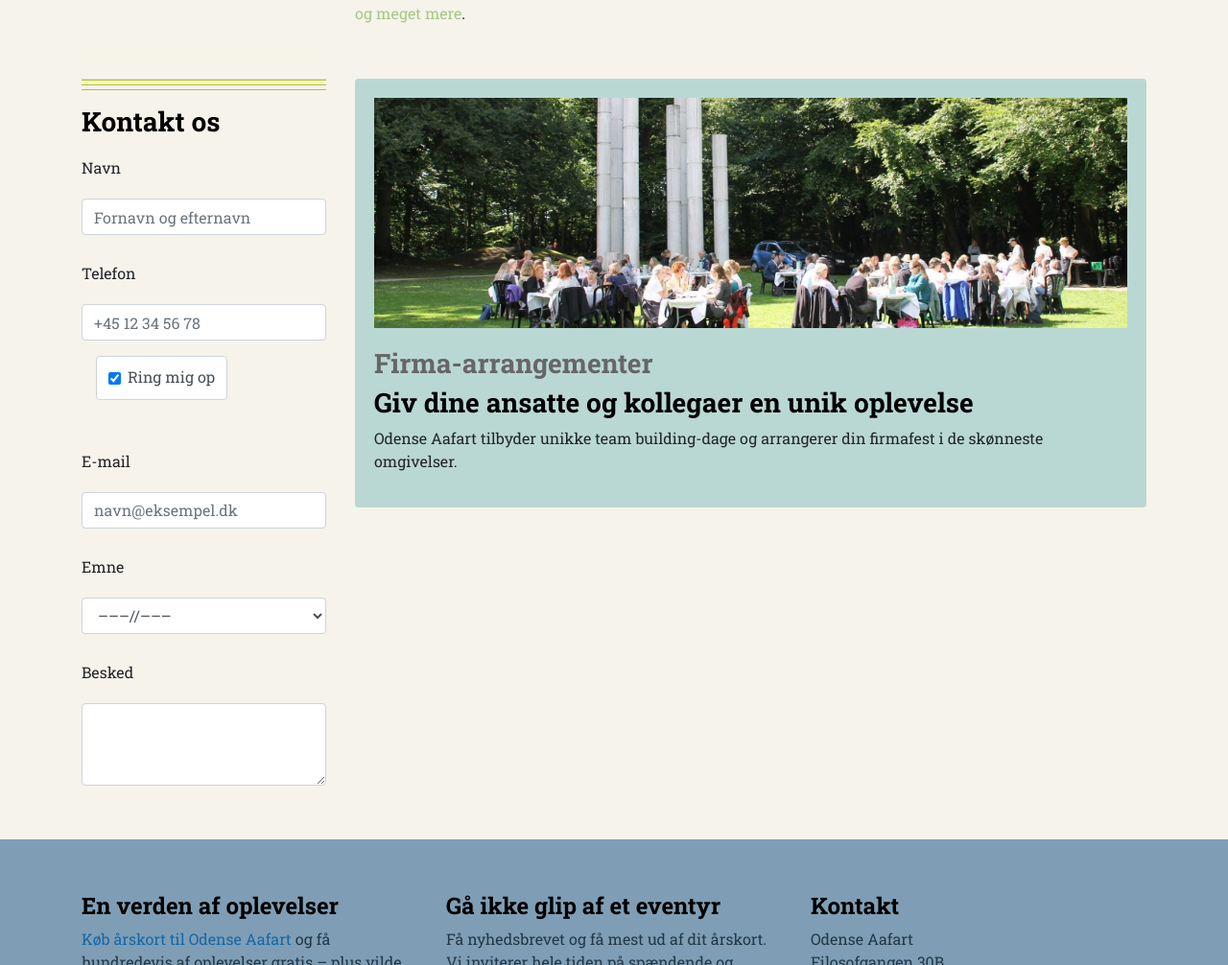
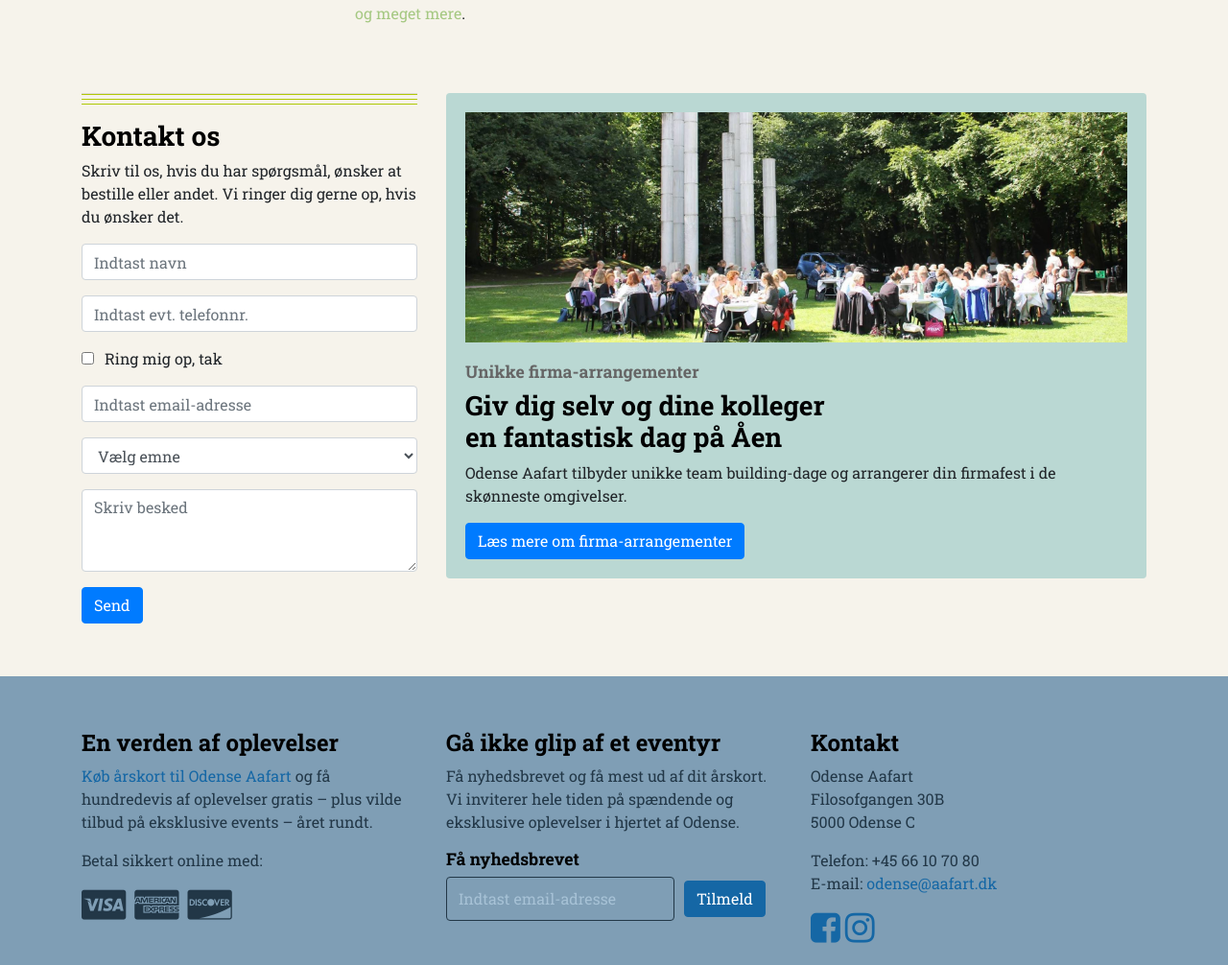
Before and after one commit to mariarobstad/aafart, a plain HTML site: page index.html in a window 1280 px wide. Shown: the part 1794-2800 px from the top of the page at 96% size. Drawn offline with nearby package versions, Linux system fonts and the light colour scheme.

Commit message:
fixed 2000

```diff
--- a/assets/customstyles.css
+++ b/assets/customstyles.css
@@ -122,16 +122,12 @@ body {
 }
 
 .feature-box h3 {
-<<<<<<< HEAD
 	font-size: 1.1em;
 	color: #666;
 }
 
 .feature-box h4 {
 	font-size: 1.75em;
-=======
-
->>>>>>> 10a87def0df046594281c6e84f56dc9de8861367
 }
 
 .feature-image {
@@ -353,6 +349,14 @@ input[type=submit] {
   margin-top: 6px;
 }
 
+.checkbox-span {
+	margin-left: 7px;
+}
+
+.btn-space {
+	margin-right: 10px;
+}
+
 /* ---------------------
 footer
 ----------------------*/
--- a/index.html
+++ b/index.html
@@ -185,7 +185,7 @@
         <h3>Årskort</h3>
         <h4>En verden af oplevelser venter</h4>
         <p>Køb årskort til Odense Aafart</a> og få hundredevis af oplevelser gratis &ndash; plus vilde tilbud på eksklusive events &ndash; året rundt.</p>
-        <a href="#" class="btn btn-primary">Læs mere om årskort</a><a href="#" class="btn btn-primary">Køb årskort</a>
+        <a href="#" class="btn btn-primary btn-space">Læs om årskort</a><a href="#" class="btn btn-primary">Køb årskort</a>
       </div>
     </div>
   </div>
@@ -298,52 +298,56 @@
   <!--- Row 3: Firma-events --->
 
   <div id="firma" class="row">
-    <div class="col-md-3">
+    <div class="col-md-4">
       <hr/>
       <h3>Kontakt os</h3>
+      <p>Skriv til os, hvis du har spørgsmål, ønsker at bestille eller andet. Vi ringer dig gerne op, hvis du ønsker det.
       <form>
         <div class="form-group">
-          <label for="exampleFormControlInput1">Navn</label>
-          <input type="email" class="form-control" id="exampleFormControlInput1" placeholder="Fornavn og efternavn">
+          <!--label for="exampleFormControlInput1">Navn</label-->
+          <input type="email" class="form-control" id="exampleFormControlInput1" placeholder="Indtast navn">
         </div>
         <div class="form-group">
-          <label for="exampleFormControlInput1">Telefon</label>
-          <input type="email" class="form-control" id="exampleFormControlInput1" placeholder="+45 12 34 56 78">
+          <!--label for="exampleFormControlInput1">Telefon</label-->
+          <input type="email" class="form-control" id="exampleFormControlInput1" placeholder="Indtast evt. telefonnr.">
         </div>
-        <div class="container" id="call-checkbox">
-          <div class="input-group">
-            <div class="input-group-text">
-              <input type="checkbox" checked="">
-              <p>Ring mig op</p>
-            </div>
+        <!--div class="container" id="call-checkbox"-->
+          <div class="form-group">
+
+              <input type="checkbox">
+              <span class="checkbox-span">Ring mig op, tak</span>
+
           </div>
+          <!--label for="exampleFormControlInput1">E-mail</label-->
+        <div class="form-group">
+          <input type="email" class="form-control" id="exampleFormControlInput1" placeholder="Indtast email-adresse">
         </div>
         <div class="form-group">
-          <label for="exampleFormControlInput1">E-mail</label>
-          <input type="email" class="form-control" id="exampleFormControlInput1" placeholder="navn@eksempel.dk">
-        </div>
-        <div class="form-group">
-          <label for="exampleFormControlSelect1">Emne</label>
+          <!--label for="exampleFormControlSelect1">Emne</label-->
           <select class="form-control" id="exampleFormControlSelect1">
-            <option>–––//–––</option>
-            <option>Spørgsmål</option>
+            <option>Vælg emne</option>
+            <option>Billetkøb</option>
+            <option>Bestilling af turbåd</option>
+            <option>Bestilling af årskort</option>
             <option>Firmaarrangement</option>
             <option>Ris og ros</option>
-            <option>5</option>
           </select>
         </div>
         <div class="form-group">
-          <label for="exampleFormControlTextarea1">Besked</label>
-          <textarea class="form-control" id="exampleFormControlTextarea1" rows="3"></textarea>
+          <!--label for="exampleFormControlTextarea1">Besked</label-->
+          <textarea class="form-control" id="exampleFormControlTextarea1" rows="3" placeholder="Skriv besked"></textarea>
         </div>
+        <a href="#" class="btn btn-primary">Send</a>
+        <!--/div-->
       </form>
     </div>
-    <div class="col-md-9">
+    <div class="col-md-8">
       <div class="feature-box firma">
-        <img class="feature-image" src="assets/images/firmaarrangement.jpg" alt="Firmaarrangementer med Odense Aafart" />
-        <h3>Firma-arrangementer</h3>
-        <h4>Giv dine ansatte og kollegaer en unik oplevelse</h4>
+        <img class="feature-image" src="assets/images/firmaarrangement.jpg" alt="Firma-arrangementer med Odense Aafart" />
+        <h3>Unikke firma-arrangementer</h3>
+        <h4>Giv dig selv og dine kolleger <br />en fantastisk dag på Åen</h4>
         <p>Odense Aafart tilbyder unikke team building-dage og arrangerer din firmafest i de skønneste omgivelser.</p>
+        <a href="#" class="btn btn-primary">Læs mere om firma-arrangementer</a>
       </div>
     </div>
   </div>
```
